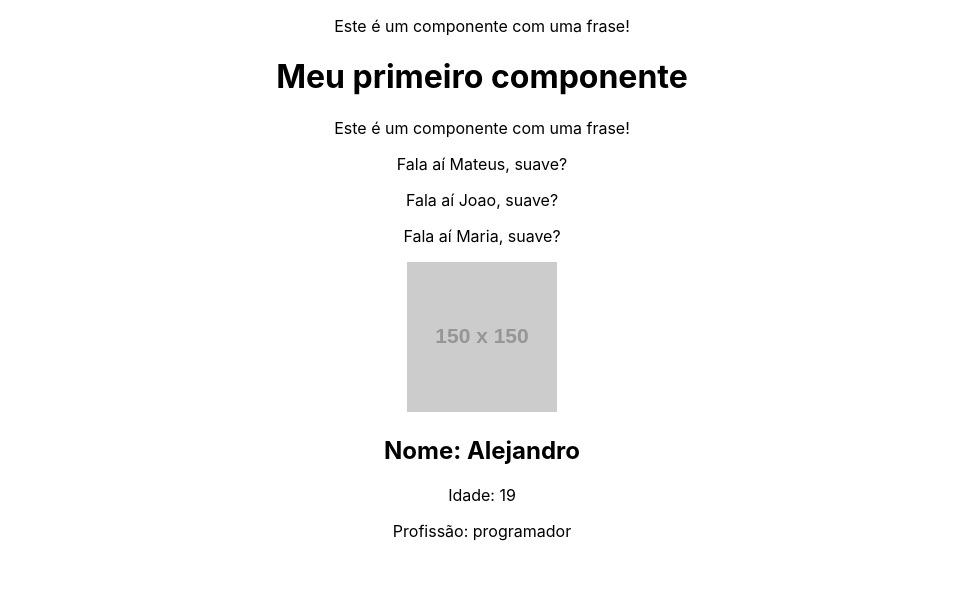
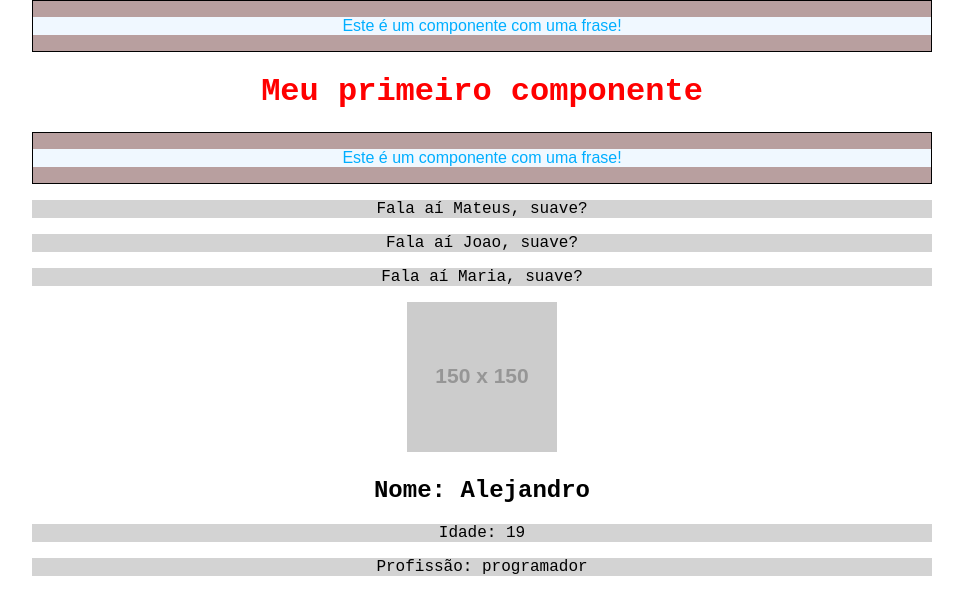
Before and after one commit to alejandrofonsecac/react, a React (Create React App) app in the folder meu-projeto/: page / in a window 1280 px wide. Shown: the top 614 px of the page, without its empty margins (158-1121 px from the left). Built offline with nearby package versions, Linux system fonts and the light colour scheme.

Commit message:
Utilizando CSS  no react

```diff
--- a/meu-projeto/src/components/Frase.js
+++ b/meu-projeto/src/components/Frase.js
@@ -1,7 +1,9 @@
+import styles from './Frase.module.css'
+
 function Frase(){
     return (
-        <div>
-            <p>Este é um componente com uma frase!</p>
+        <div className={styles.FraseContainer}>
+            <p className={styles.FraseContent}>Este é um componente com uma frase!</p>
         </div>
     )
 }
--- /dev/null
+++ b/meu-projeto/src/components/Frase.module.css
@@ -0,0 +1,10 @@
+.FraseContainer{
+    background-color: #b89f9f;
+    border: 1px solid black;
+}
+
+.FraseContent{
+    font-family: Arial, Helvetica, sans-serif;
+    color: rgb(0, 174, 255);
+    background-color: aliceblue;
+}
--- a/meu-projeto/src/index.css
+++ b/meu-projeto/src/index.css
@@ -1,13 +1,13 @@
-body {
-  margin: 0;
-  font-family: -apple-system, BlinkMacSystemFont, 'Segoe UI', 'Roboto', 'Oxygen',
-    'Ubuntu', 'Cantarell', 'Fira Sans', 'Droid Sans', 'Helvetica Neue',
-    sans-serif;
-  -webkit-font-smoothing: antialiased;
-  -moz-osx-font-smoothing: grayscale;
+h1{
+  color: red;
 }
 
-code {
-  font-family: source-code-pro, Menlo, Monaco, Consolas, 'Courier New',
-    monospace;
+body{
+  font-family: 'Courier New', Courier, monospace;
+  width: 900px;
+  margin: auto;
 }
+
+p{
+  background-color: lightgray;
+}
```
